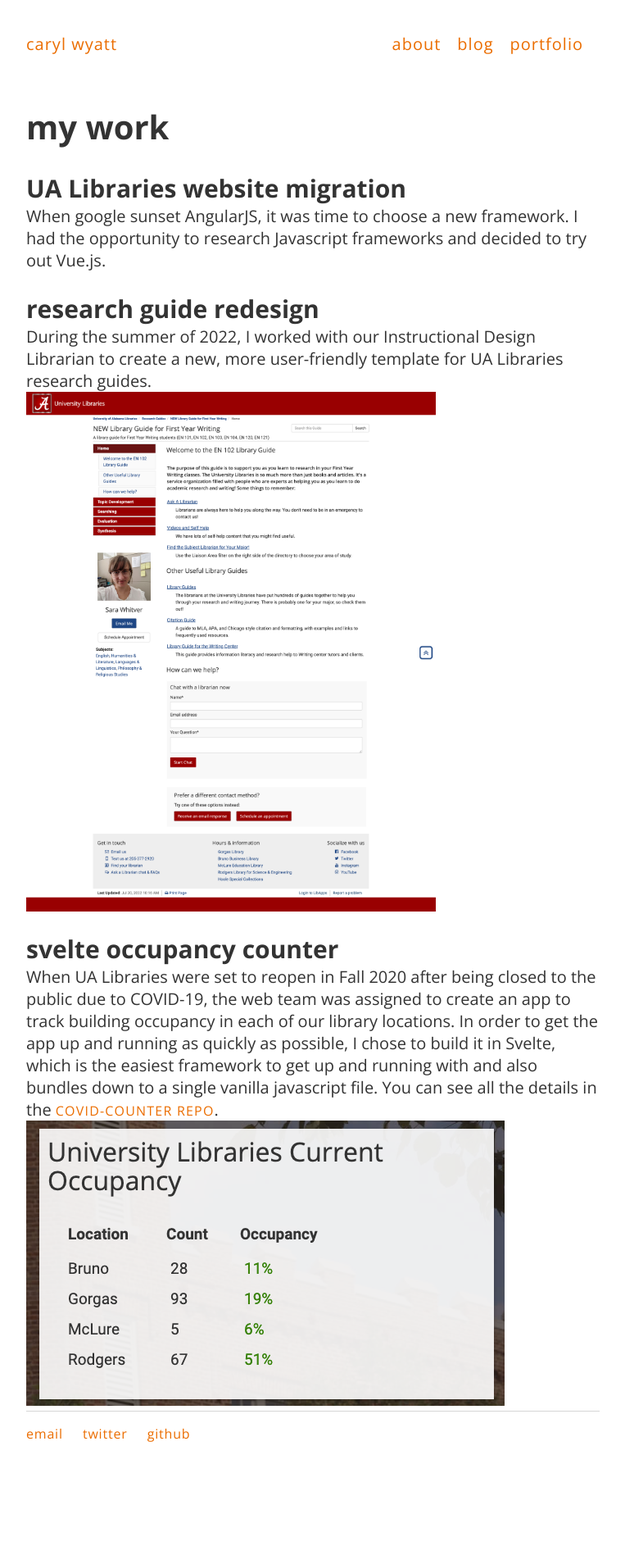
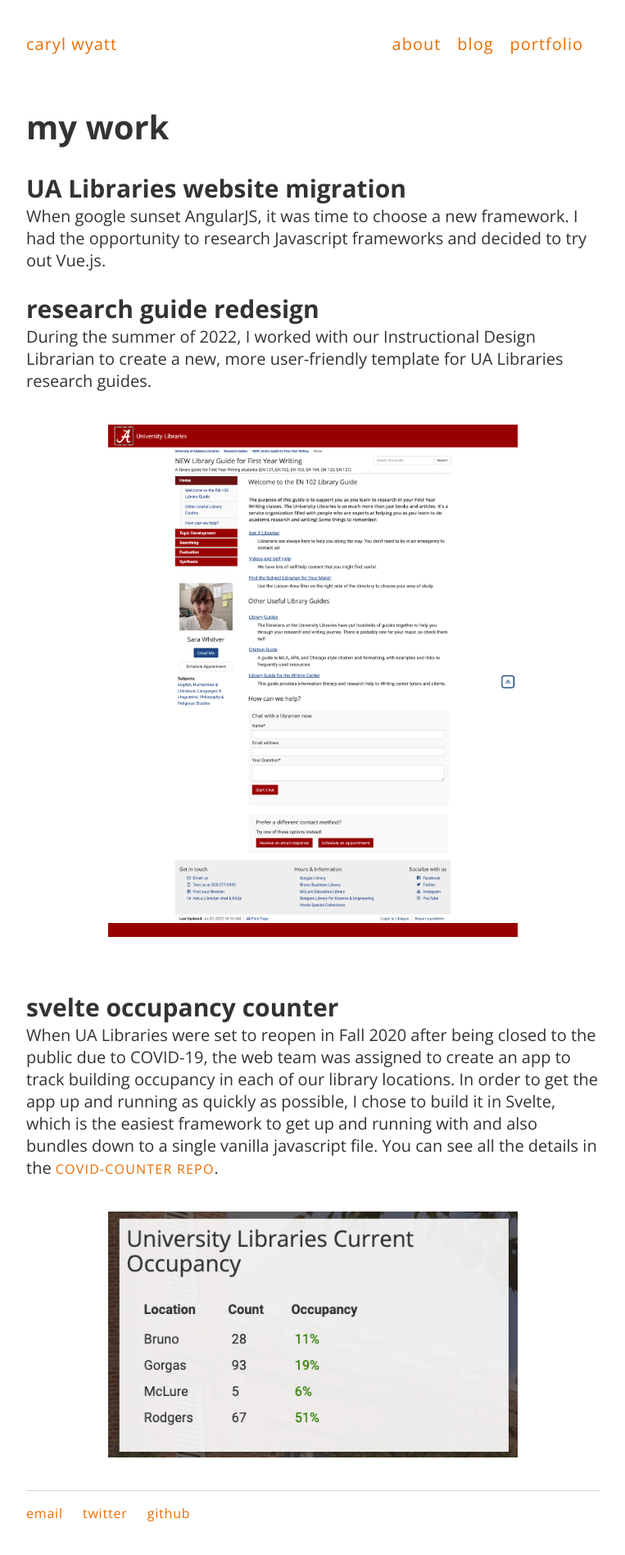
Before and after one commit to carylwyatt/carylwyatt.github.io, a Jekyll site: the page built from portfolio/index.html, in a window 1280 px wide. Shown: the whole page at 82% size, without its empty margins (258-1021 px from the left). Built offline with Jekyll 4.4.1, drawn with Linux system fonts in a browser that asks for light colours; before the commit the page ends 1800 px from its top, so only the background shows below that.

Commit message:
image styles

```diff
--- a/css/style.css
+++ b/css/style.css
@@ -105,7 +105,11 @@ ul.posts li {
     display:flex;
     flex-direction:column;
     justify-content:center;
-    width:500px;
+}
+
+.portfolio-image img {
+    margin:auto;
+    padding:40px;
 }
 
 code {
--- a/portfolio/index.html
+++ b/portfolio/index.html
@@ -14,13 +14,13 @@ When google sunset AngularJS, it was time to choose a new framework. I had the o
 
 During the summer of 2022, I worked with our Instructional Design Librarian to create a new, more user-friendly template for UA Libraries research guides.
 
-<div class="portfolio-image"><img src="/img/portfolio-screenshots/research_guide.png" alt="Screenshot of First Year Writing Research Guide"></div>
+<div class="portfolio-image"><img src="/img/portfolio-screenshots/research_guide.png" width="500" height="625" alt="Screenshot of First Year Writing Research Guide"></div>
 
 
 <h2>svelte occupancy counter</h2>
 
 When UA Libraries were set to reopen in Fall 2020 after being closed to the public due to COVID-19, the web team was assigned to create an app to track building occupancy in each of our library locations. In order to get the app up and running as quickly as possible, I chose to build it in Svelte, which is the easiest framework to get up and running with and also bundles down to a single vanilla javascript file. You can see all the details in the <a href="https://github.com/ualibweb/covid-counter">covid-counter repo</a>.
 
-<img src="/img/portfolio-screenshots/homepage-count.png" alt="What was once a live count of building occupancy at UA Libraries">
+<div class="portfolio-image"><img src="/img/portfolio-screenshots/homepage-count.png" height="300" width="500" alt="What was once a live count of building occupancy at UA Libraries"></div>
 
 </div><!-- /.blurb -->
```
